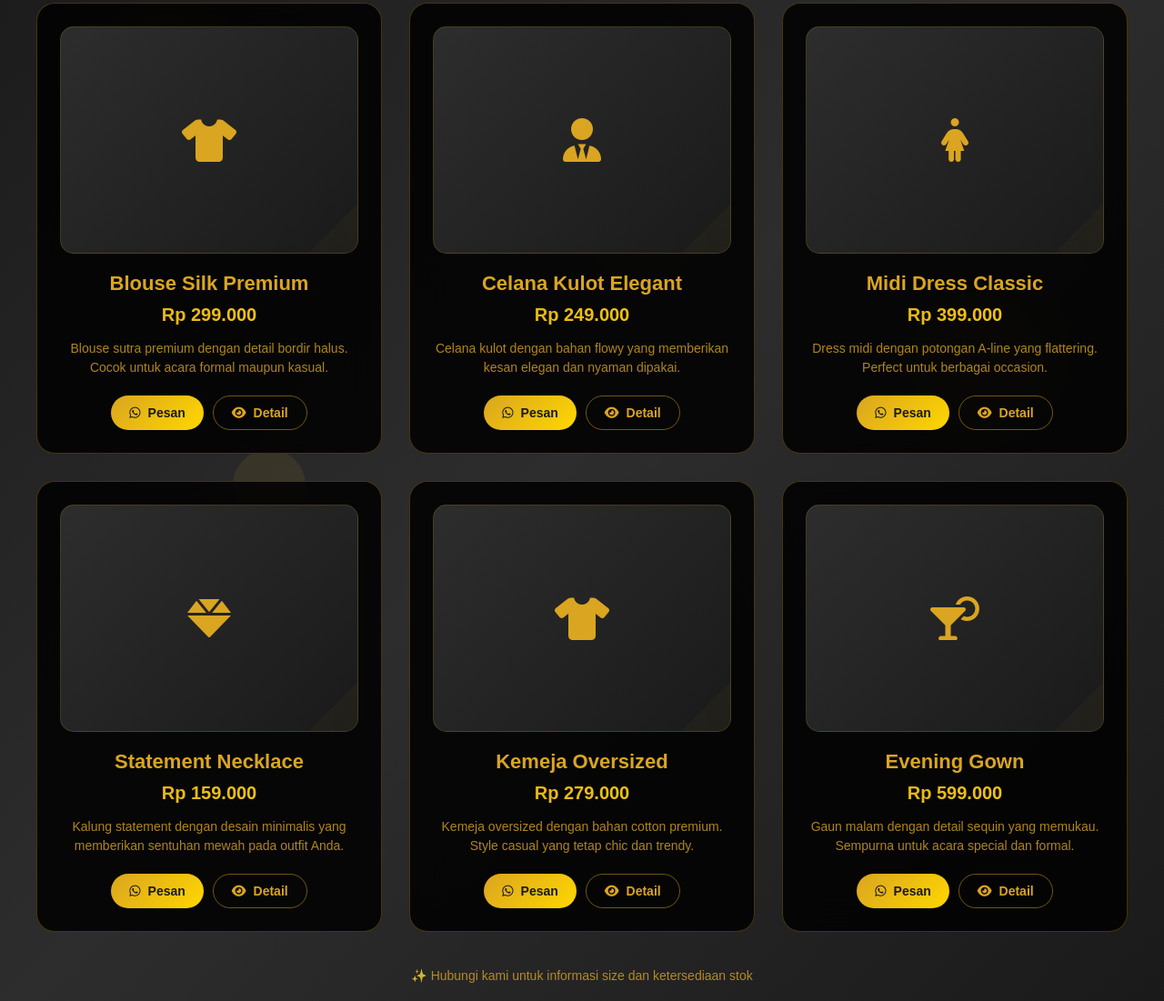
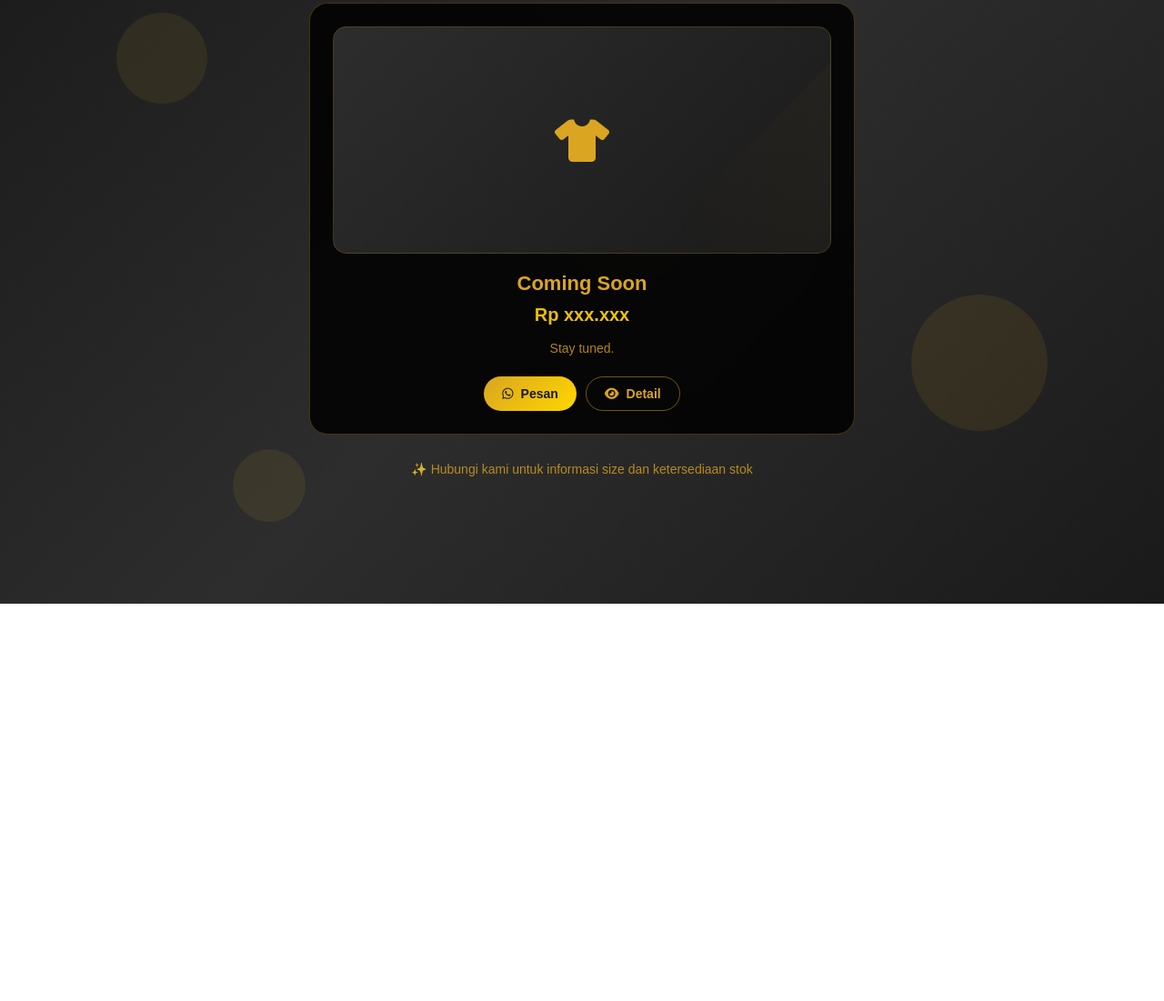
Before and after one commit to AmateurOpreker/Mundie-LinkTree, a plain HTML site: page katalog.html in a window 1280 px wide. Shown: the part 136-1237 px from the top of the page at 91% size. After the commit the page ends 800 px from the top, so only its background shows below. Drawn offline with Linux system fonts and the light colour scheme; a web font is replaced by a local one.

Commit message:
ganti katalog

```diff
--- a/katalog.html
+++ b/katalog.html
@@ -216,9 +216,10 @@
         /* Products Grid */
         .products-grid {
             display: grid;
-            grid-template-columns: repeat(auto-fit, minmax(300px, 1fr));
+            grid-template-columns: 600px;
+            justify-content: center;
             gap: 30px;
-            margin-bottom: 40px;
+            margin-bottom: 20px;
         }
 
         .product-card {
@@ -428,9 +429,9 @@
                 <div class="product-image">
                     <i class="fas fa-tshirt"></i>
                 </div>
-                <h3 class="product-title">Blouse Silk Premium</h3>
-                <div class="product-price">Rp 299.000</div>
-                <p class="product-description">Blouse sutra premium dengan detail bordir halus. Cocok untuk acara formal maupun kasual.</p>
+                <h3 class="product-title">Coming Soon</h3>
+                <div class="product-price">Rp xxx.xxx</div>
+                <p class="product-description">Stay tuned.</p>
                 <div class="product-actions">
                     <a href="#" class="action-btn btn-primary" onclick="orderProduct('Blouse Silk Premium')">
                         <i class="fab fa-whatsapp"></i>
@@ -443,109 +444,8 @@
                 </div>
             </div>
 
-            <!-- Product 2 -->
-            <div class="product-card" data-category="bottoms">
-                <div class="product-image">
-                    <i class="fas fa-user-tie"></i>
-                </div>
-                <h3 class="product-title">Celana Kulot Elegant</h3>
-                <div class="product-price">Rp 249.000</div>
-                <p class="product-description">Celana kulot dengan bahan flowy yang memberikan kesan elegan dan nyaman dipakai.</p>
-                <div class="product-actions">
-                    <a href="#" class="action-btn btn-primary" onclick="orderProduct('Celana Kulot Elegant')">
-                        <i class="fab fa-whatsapp"></i>
-                        <span>Pesan</span>
-                    </a>
-                    <a href="#" class="action-btn btn-secondary" onclick="viewDetails('Celana Kulot Elegant')">
-                        <i class="fas fa-eye"></i>
-                        <span>Detail</span>
-                    </a>
-                </div>
-            </div>
-
-            <!-- Product 3 -->
-            <div class="product-card" data-category="dresses">
-                <div class="product-image">
-                    <i class="fas fa-female"></i>
-                </div>
-                <h3 class="product-title">Midi Dress Classic</h3>
-                <div class="product-price">Rp 399.000</div>
-                <p class="product-description">Dress midi dengan potongan A-line yang flattering. Perfect untuk berbagai occasion.</p>
-                <div class="product-actions">
-                    <a href="#" class="action-btn btn-primary" onclick="orderProduct('Midi Dress Classic')">
-                        <i class="fab fa-whatsapp"></i>
-                        <span>Pesan</span>
-                    </a>
-                    <a href="#" class="action-btn btn-secondary" onclick="viewDetails('Midi Dress Classic')">
-                        <i class="fas fa-eye"></i>
-                        <span>Detail</span>
-                    </a>
-                </div>
-            </div>
-
-            <!-- Product 4 -->
-            <div class="product-card" data-category="accessories">
-                <div class="product-image">
-                    <i class="fas fa-gem"></i>
-                </div>
-                <h3 class="product-title">Statement Necklace</h3>
-                <div class="product-price">Rp 159.000</div>
-                <p class="product-description">Kalung statement dengan desain minimalis yang memberikan sentuhan mewah pada outfit Anda.</p>
-                <div class="product-actions">
-                    <a href="#" class="action-btn btn-primary" onclick="orderProduct('Statement Necklace')">
-                        <i class="fab fa-whatsapp"></i>
-                        <span>Pesan</span>
-                    </a>
-                    <a href="#" class="action-btn btn-secondary" onclick="viewDetails('Statement Necklace')">
-                        <i class="fas fa-eye"></i>
-                        <span>Detail</span>
-                    </a>
-                </div>
-            </div>
-
-            <!-- Product 5 -->
-            <div class="product-card" data-category="tops">
-                <div class="product-image">
-                    <i class="fas fa-shirt"></i>
-                </div>
-                <h3 class="product-title">Kemeja Oversized</h3>
-                <div class="product-price">Rp 279.000</div>
-                <p class="product-description">Kemeja oversized dengan bahan cotton premium. Style casual yang tetap chic dan trendy.</p>
-                <div class="product-actions">
-                    <a href="#" class="action-btn btn-primary" onclick="orderProduct('Kemeja Oversized')">
-                        <i class="fab fa-whatsapp"></i>
-                        <span>Pesan</span>
-                    </a>
-                    <a href="#" class="action-btn btn-secondary" onclick="viewDetails('Kemeja Oversized')">
-                        <i class="fas fa-eye"></i>
-                        <span>Detail</span>
-                    </a>
-                </div>
-            </div>
-
-            <!-- Product 6 -->
-            <div class="product-card" data-category="dresses">
-                <div class="product-image">
-                    <i class="fas fa-cocktail"></i>
-                </div>
-                <h3 class="product-title">Evening Gown</h3>
-                <div class="product-price">Rp 599.000</div>
-                <p class="product-description">Gaun malam dengan detail sequin yang memukau. Sempurna untuk acara special dan formal.</p>
-                <div class="product-actions">
-                    <a href="#" class="action-btn btn-primary" onclick="orderProduct('Evening Gown')">
-                        <i class="fab fa-whatsapp"></i>
-                        <span>Pesan</span>
-                    </a>
-                    <a href="#" class="action-btn btn-secondary" onclick="viewDetails('Evening Gown')">
-                        <i class="fas fa-eye"></i>
-                        <span>Detail</span>
-                    </a>
-                </div>
-            </div>
-        </div>
-
         <!-- Footer -->
-        <div class="footer-text" style="text-align: center; color: #DAA520; font-size: 14px; opacity: 0.8; margin-top: 40px;">
+        <div class="footer-text" style="text-align: center; color: #DAA520; font-size: 14px; opacity: 0.8; margin-top: 0px;">
             ✨ Hubungi kami untuk informasi size dan ketersediaan stok
         </div>
     </div>
```
